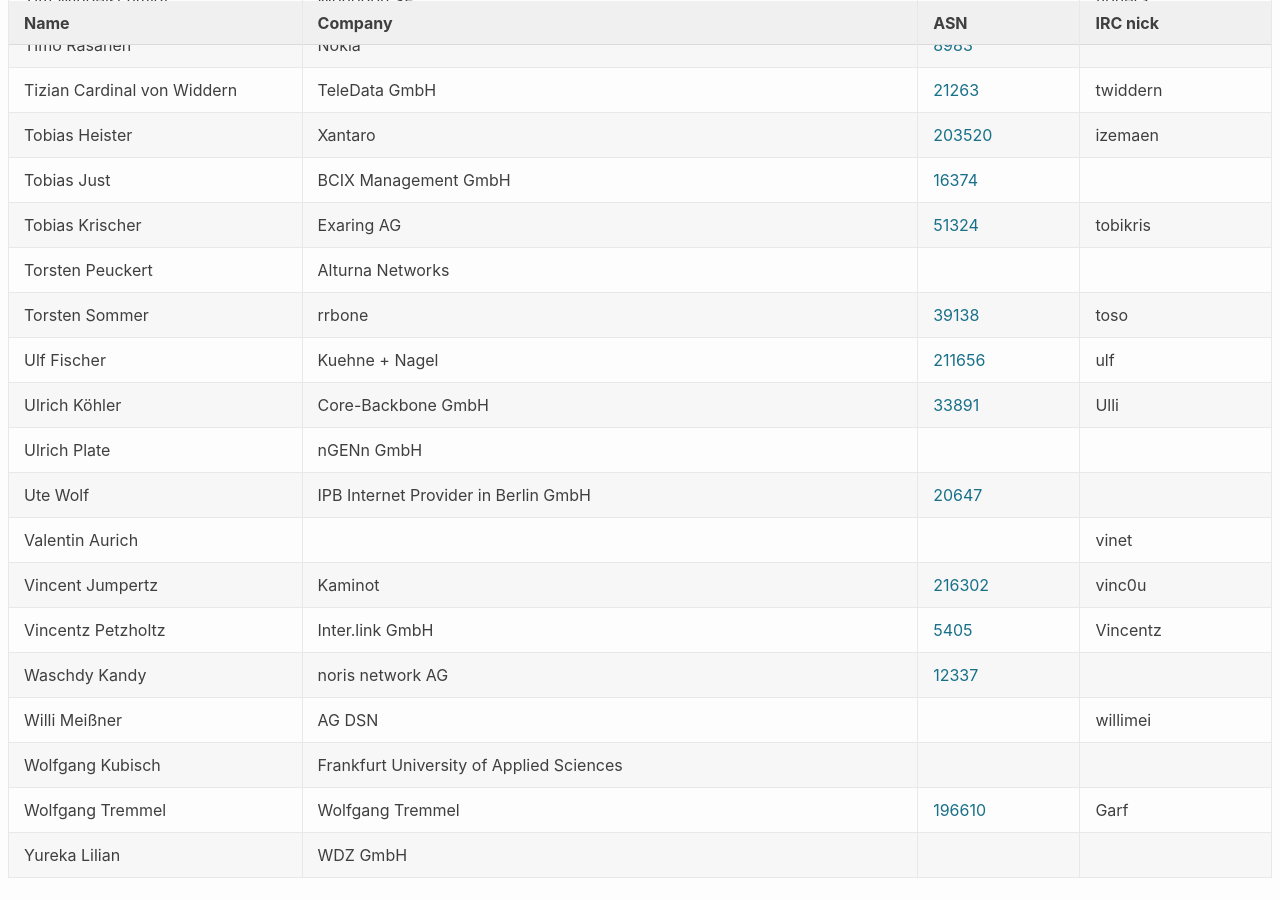
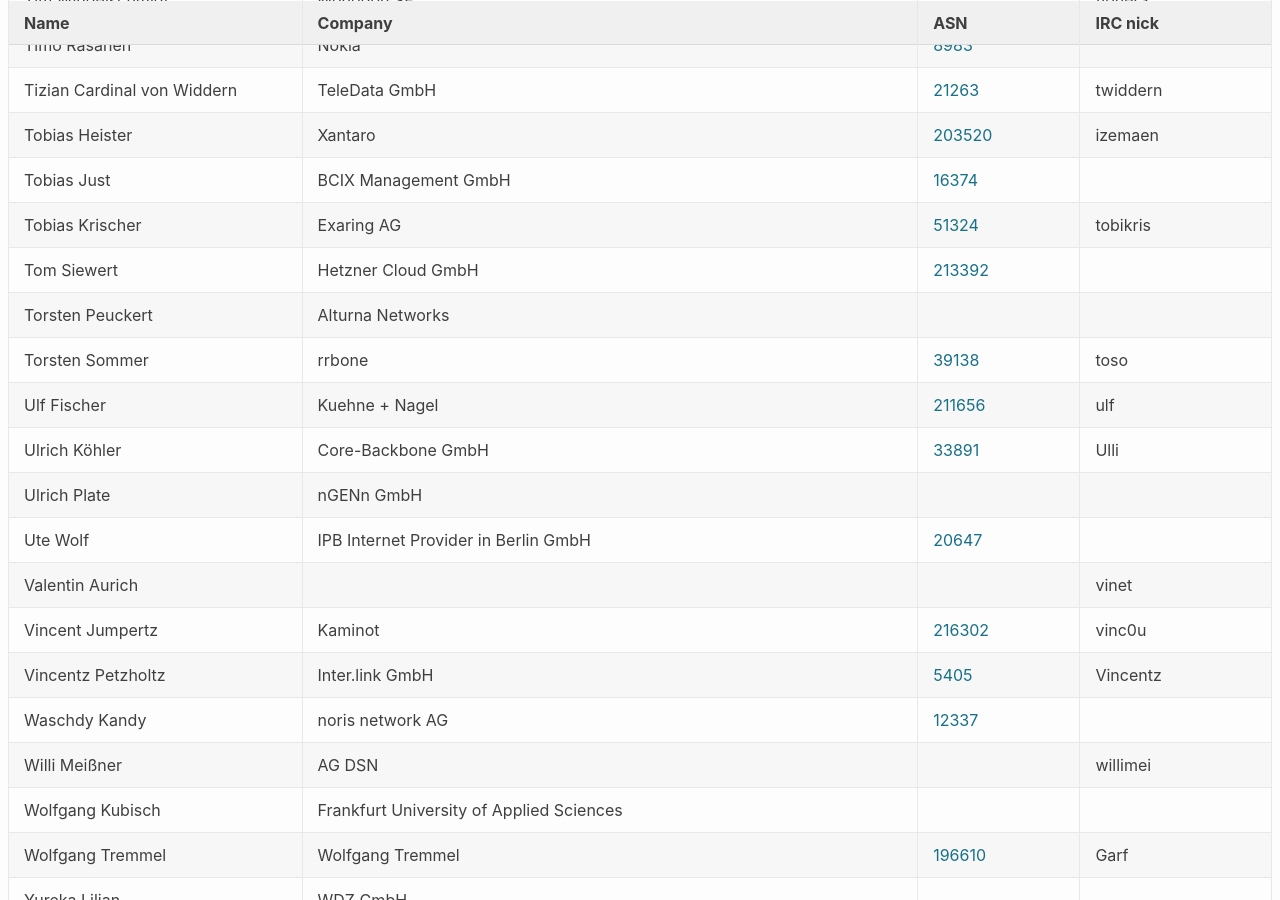
Before and after one commit to denog/pretix-attendeelist, a Jekyll site: the page built from denog15/index.md, in a window 1280 px wide and 900 px high, scrolled down 12529 px. Built offline with Jekyll 4.4.1, drawn with Linux system fonts in a browser that asks for light colours.

Commit message:
Latest data: Tue Oct 17 12:11:46 UTC 2023

```diff
--- a/_data/attendees_denog15_onsite.json
+++ b/_data/attendees_denog15_onsite.json
@@ -1680,6 +1680,12 @@
     "asn": "51324"
   },
   {
+    "name": "Tom Siewert",
+    "company": "Hetzner Cloud GmbH",
+    "irc": null,
+    "asn": "213392"
+  },
+  {
     "name": "Torsten Peuckert",
     "company": "Alturna Networks",
     "irc": null,
```
